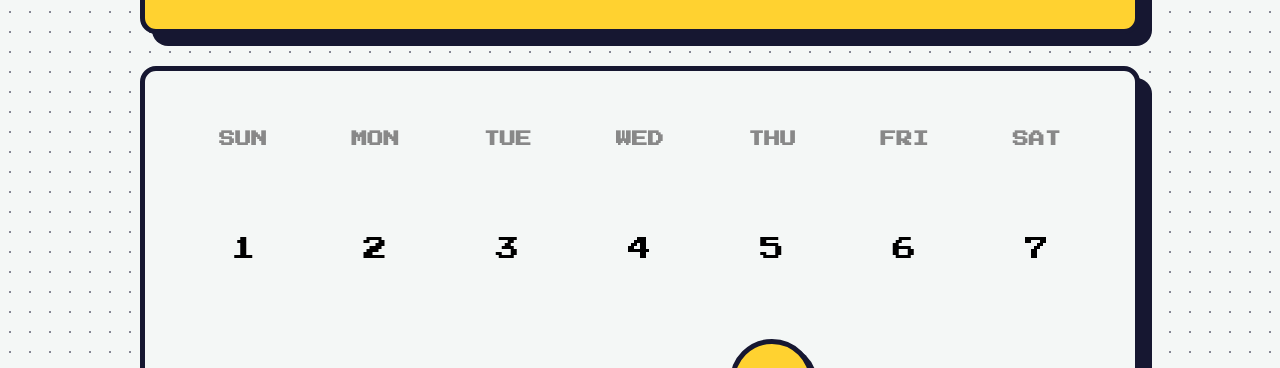
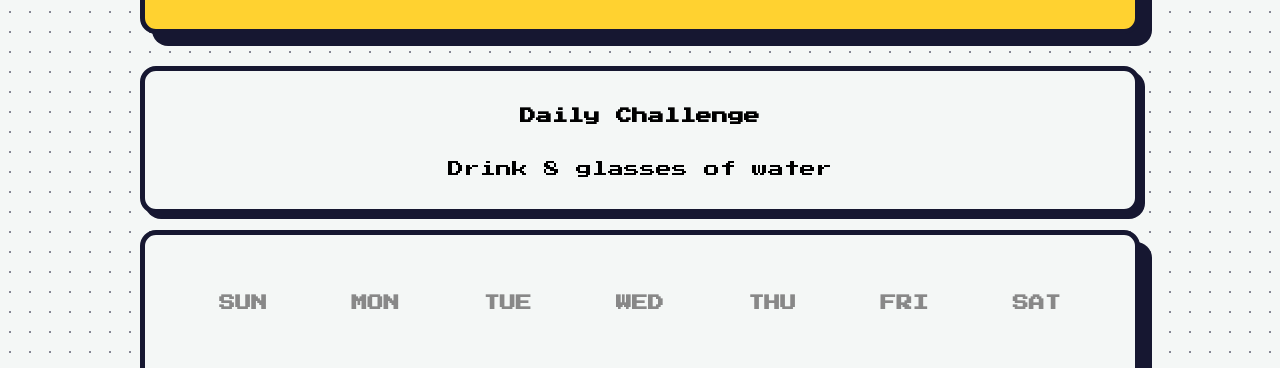
Before and after one commit to rainndev/Calendar, a website built with Vite: page index.html in a window 1280 px wide. Shown: the part 378-746 px from the top of the page. Built offline with nearby package versions, Linux system fonts and the light colour scheme.

Commit message:
feat: add daily challenge simple ui

```diff
--- a/index.html
+++ b/index.html
@@ -58,6 +58,11 @@
             <button id="prevMonth" class="buttons">&lt;</button>
             <button id="nextMonth" class="buttons">&gt;</button>
           </div>
+        </div>
+
+        <div class="daily-challenge">
+          <h4>Daily Challenge</h4>
+          <p>Drink 8 glasses of water</p>
         </div>
 
         <div class="calendar-body">
--- a/src/css/calendar.css
+++ b/src/css/calendar.css
@@ -28,6 +28,31 @@
 
 .calendar-header button:hover {
   background: rgba(255, 255, 255, 0.4);
+}
+
+.calendar-header-top {
+  display: flex;
+  align-items: center;
+  justify-content: space-between;
+  width: 100%;
+}
+
+.daily-challenge {
+  padding: 1rem;
+  background-color: var(--bg-color);
+  box-shadow: 5px 5px 0px 0px var(--text-color);
+  border: 5px solid var(--text-color);
+  border-radius: 1rem;
+  display: flex;
+  flex-direction: column;
+  align-items: center;
+  justify-content: center;
+  margin: 1rem 0rem;
+}
+
+.daily-challenge h4 {
+  font-size: 1rem;
+  border-radius: 1rem;
 }
 
 .calendar-body {
--- /dev/null
+++ b/src/types/daily-challenge.type.ts
@@ -0,0 +1,5 @@
+export interface DailyChallenge {
+  date: string; // "2026-03-12"
+  challenge: string; // "Drink 8 glasses of water"
+  proofImage?: string; // base64 or URL of user-uploaded image
+}
```
